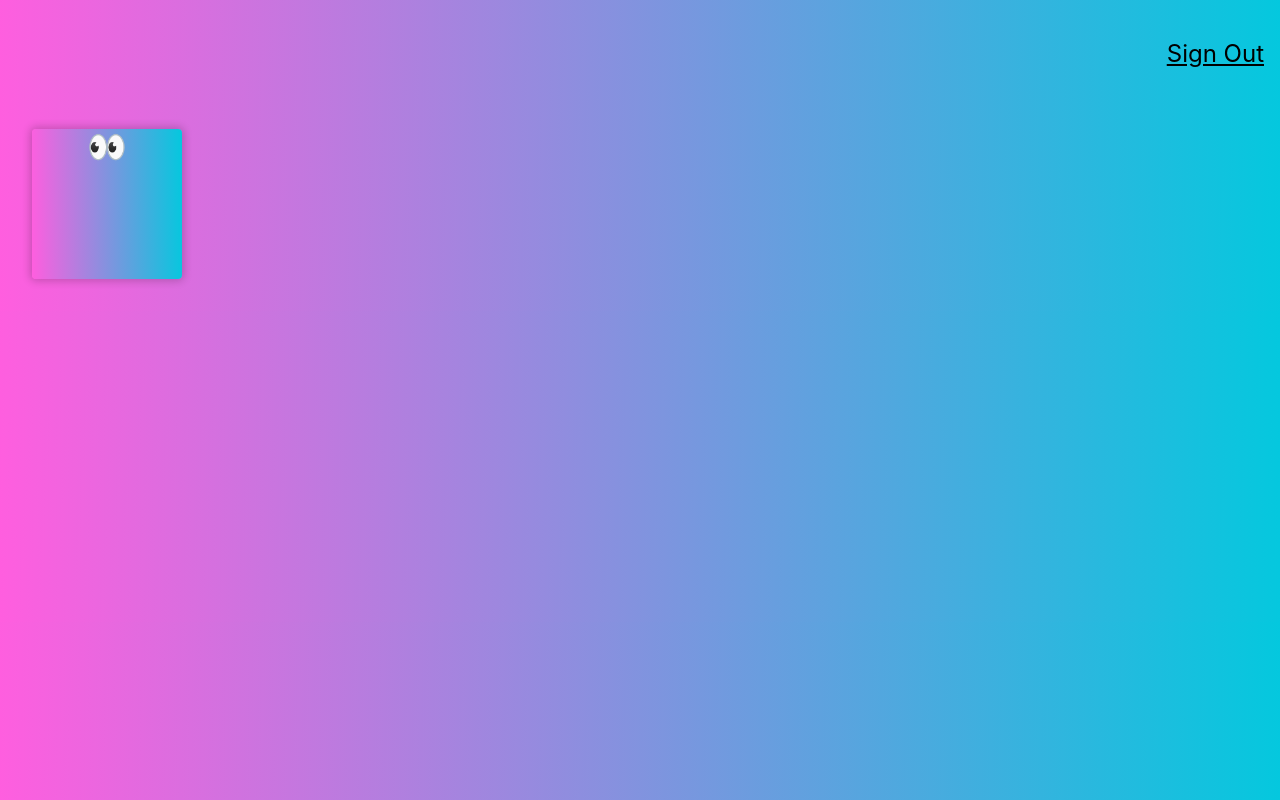
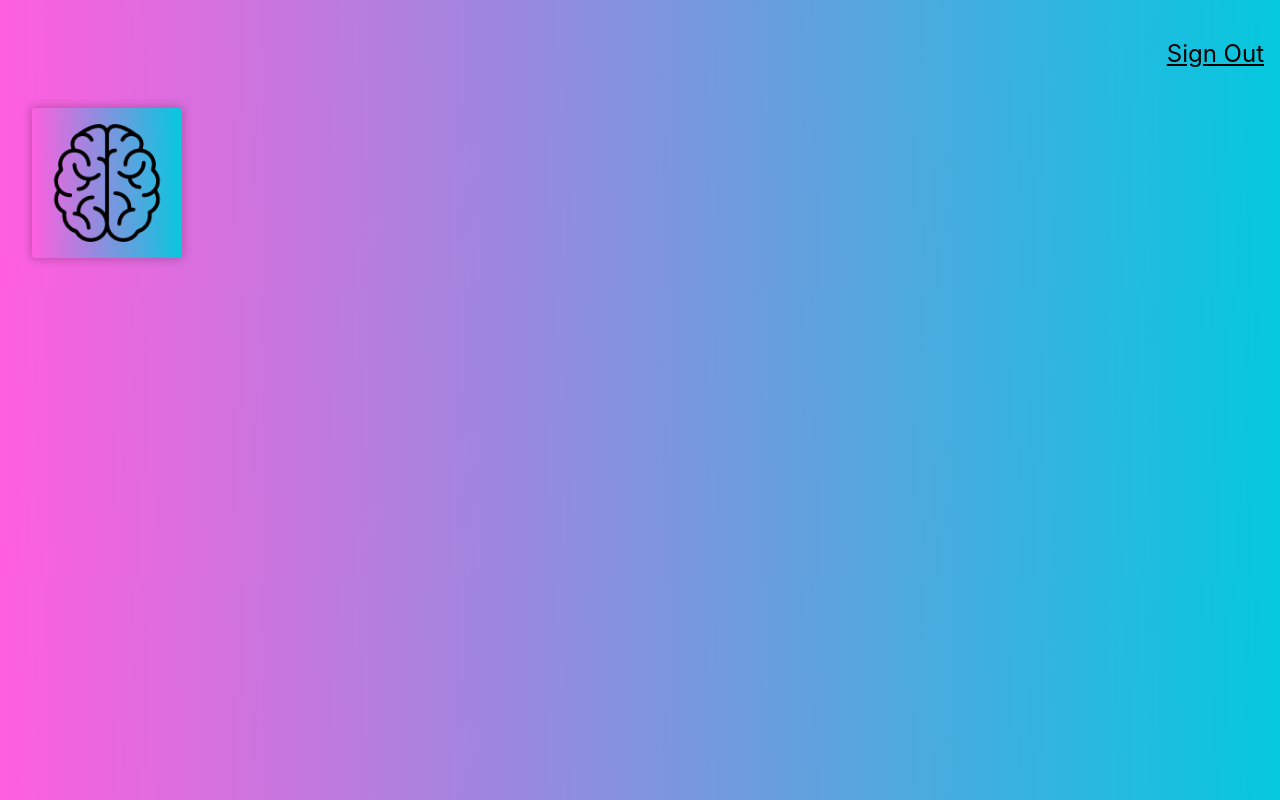
Before and after one commit to KevinHoffmannLU/react-face-recognition, a React (Create React App) app: page / in a window 1280 px wide. Built offline with nearby package versions, Linux system fonts and the light colour scheme.

Commit message:
adding icon to logo

```diff
--- a/src/components/Logo/Logo.js
+++ b/src/components/Logo/Logo.js
@@ -1,13 +1,14 @@
 import React from "react";
 import Tilt from 'react-parallax-tilt';
 import './Logo.css';
+import brain from './brain.png';
 
 const Logo = () => {
     return (
         <div className="ma4 mt0" style={{width: '150px'}}>
-            <Tilt className="br2 shadow-2 Tilt"  tiltMaxAngleX = {35} tiltMaxAngleY = {35}>
-                <div style={{ height: '150px', width: '150px'}}>
-                    <h1>👀</h1>
+            <Tilt className="br2 shadow-2 Tilt"  tiltMaxAngleX = {30} tiltMaxAngleY = {30}>
+                <div className="pa3" style={{ height: '150px', width: '150px'}}>
+                    <img  src={brain} alt="logo" />
                 </div>
             </Tilt>
         </div>
```
Also changed, not shown: src/components/Logo/brain.png (added).
